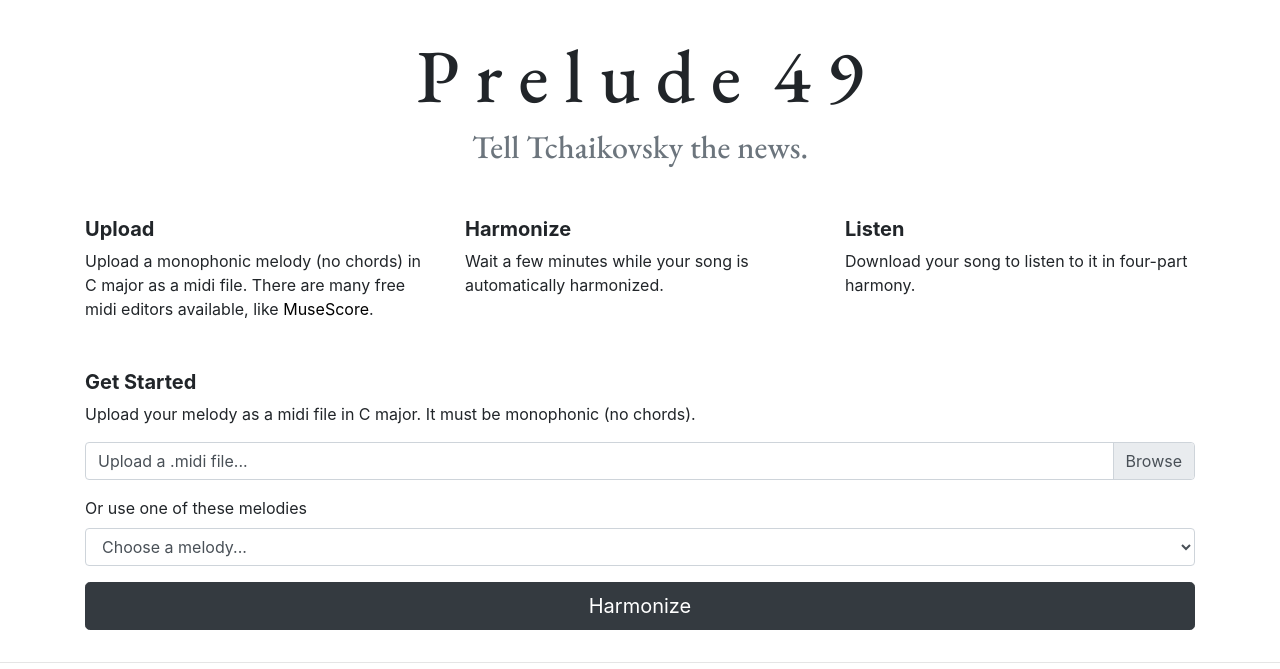
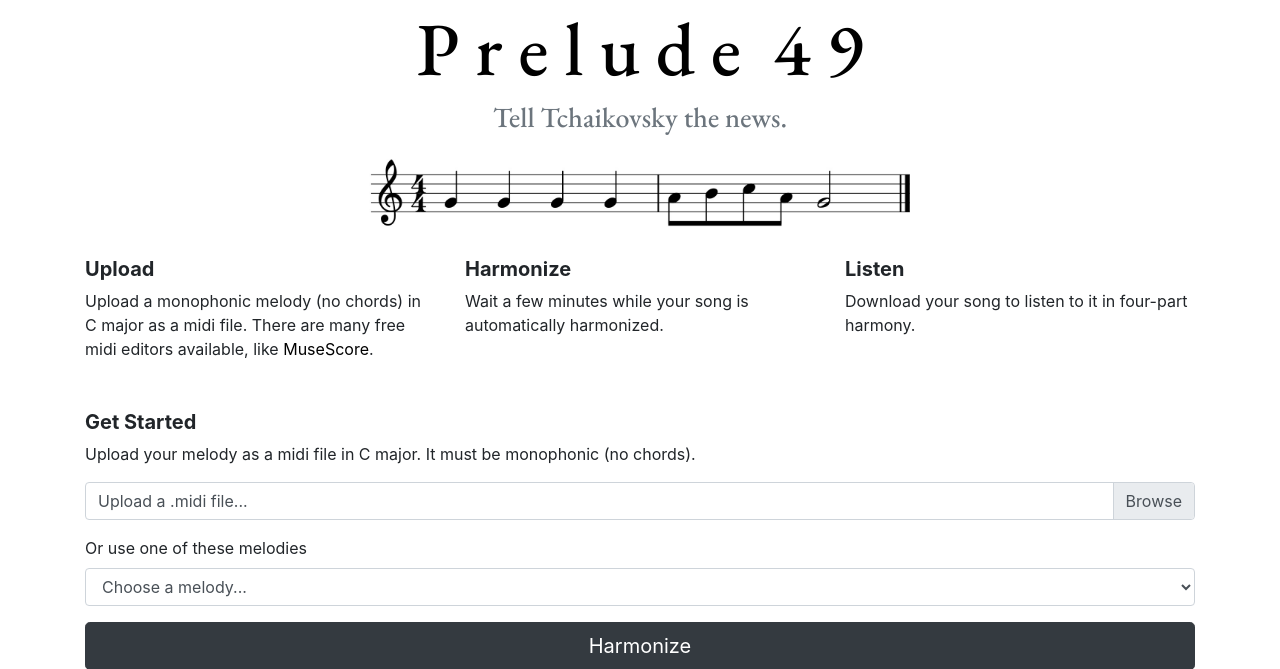
Before and after one commit to davidalvin/harmonizer_website, a Flask app: page / in a window 1280 px wide. Shown: the part 45-714 px from the top of the page. Run offline with Flask 2, Linux system fonts and the light colour scheme; some libraries are stand-ins or nearby versions.

Commit message:
remove omsd js and significant formatting updates

```diff
--- a/webapp/templates/layout.html
+++ b/webapp/templates/layout.html
@@ -30,30 +30,22 @@
       </nav>
     </div>
     <div class="container">
-      <div class="col" style="height:75px;"></div>
       <div class="row" >
-          <div class="col page-title">
-              <h1 id="main-title" class="text-center">P r e l u d e &nbsp4 9</h1>
-              <h2 class="text-center text-muted">Tell Tchaikovsky the news.</h4>
+          <div class="col page-title mt-5">
+              <h2 id="main-title" class="text-center"><a href="/">P r e l u d e &nbsp4 9</a></h2>
+              <h3 class="text-center text-muted">Tell Tchaikovsky the news.</h3>
           </div>
       </div>
-
       <div class="row">
-        <div class="col md-12">
-            <div id="osmdContainer" class="title-score"></div>
+        <div class="col">
+          <img src="{{ url_for('static', filename='img/title-img-sm.jpg') }}" class="img-fluid mb-3 mx-auto title-score" alt="Responsive image">
         </div>
       </div>
-      <div class="col" style="height:25px;"></div>
-
-      <main role="main">
-        {% block main %}
-        {% endblock %}
-      </main>
 
       {% with messages = get_flashed_messages(with_categories=true) %}
       {% if messages %}
         {% for category, message in messages %}
-            <div class="alert alert-{{ category }} alert-dismissible fade show" role="alert">
+          <div class="alert alert-{{ category }} alert-dismissible fade show my-2" role="alert">
             <span> {{message}} </span>
             <button type="button" class="close" data-dismiss="alert" aria-label="Close">
               <span aria-hidden="true">&times;</span>
@@ -62,12 +54,16 @@
         {% endfor %}
       {% endif %}
     {% endwith %}
-
+      <main role="main">
+        {% block main %}
+        {% endblock %}
+      </main>
     </div>
     <hr>
   </body>
   <footer class="container">
     <p>&copy; JDB 2020</p>
+    <div class="col" style="height:75px;"></div>
   </footer>
   <script src="https://code.jquery.com/jquery-3.5.1.slim.min.js" integrity="sha384-DfXdz2htPH0lsSSs5nCTpuj/zy4C+OGpamoFVy38MVBnE+IbbVYUew+OrCXaRkfj" crossorigin="anonymous"></script>
   <script src="https://cdn.jsdelivr.net/npm/popper.js@1.16.1/dist/umd/popper.min.js" integrity="sha384-9/reFTGAW83EW2RDu2S0VKaIzap3H66lZH81PoYlFhbGU+6BZp6G7niu735Sk7lN" crossorigin="anonymous"></script>
@@ -81,29 +77,4 @@
     var dir = loc.substring(0, loc.lastIndexOf('/'));
     console.log(loc);
   </script>
-
-
-
-  <!-- Custom JS to render the title score -->
-  <script>
-    var osmd = new opensheetmusicdisplay.OpenSheetMusicDisplay("osmdContainer");
-
-    osmd.setOptions({
-    backend: "svg",
-    drawTitle: false,
-    drawingParameters: "compacttight", // don't display title, composer etc., smaller margins
-    autoResize: true,
-    drawPartNames: false,
-    drawMeasureNumbers: false,
-    //renderSingleHorizontalStaffline: true,
-    });
-    osmd
-    .load("{{ url_for('static', filename='musicxml/title-song.musicxml') }}")
-    .then(
-        function() {
-        osmd.zoom = 1;
-        osmd.render();
-        }
-    );
-  </script>
 </html>
```
Lines whose indentation alone changed are shown as unchanged.
